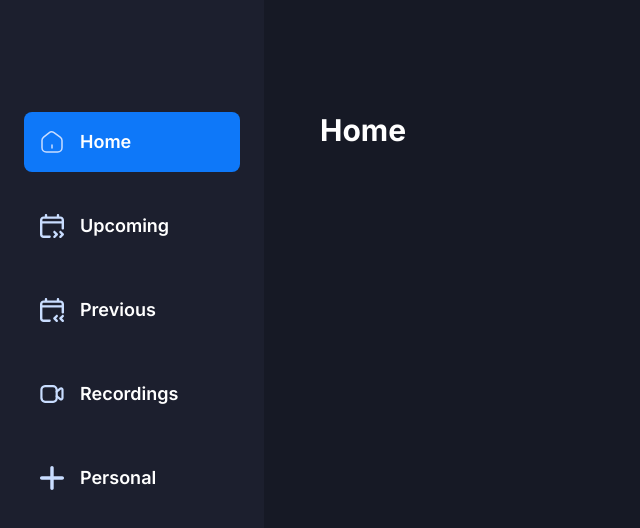
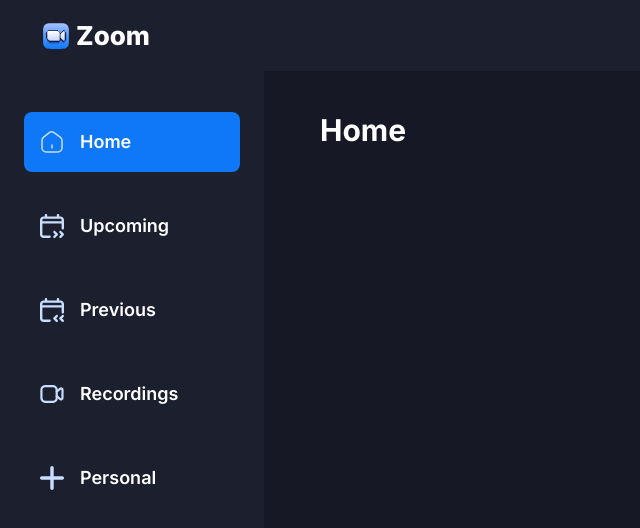
Before and after one commit to ShinYoung-Kim/zoom-clone, a Next.js app: page / in a window 1280 px wide. Shown: the top 528 px of the page, without its empty margins (0-640 px from the left). Built offline with nearby package versions, Linux system fonts and the light colour scheme.

Commit message:
feat: header 추가

```diff
--- a/components/Navbar.tsx
+++ b/components/Navbar.tsx
@@ -1,7 +1,24 @@
+import Image from "next/image";
+import Link from "next/link";
 import React from "react";
 
 const Navbar = () => {
-	return <div></div>;
+	return (
+		<nav className="flex-between fixed z-50 w-full bg-dark-1 px-6 py-4 lg:px-10">
+			<Link href="/" className="flex items-center gap-1">
+				<Image
+					src="/icons/logo.svg"
+					width={32}
+					height={32}
+					alt="Zoom logo"
+					className="max-sm:size-10"
+				/>
+				<p className="text-[26px] font-extrabold text-white max-sm:hidden">
+					Zoom
+				</p>
+			</Link>
+		</nav>
+	);
 };
 
 export default Navbar;
```
